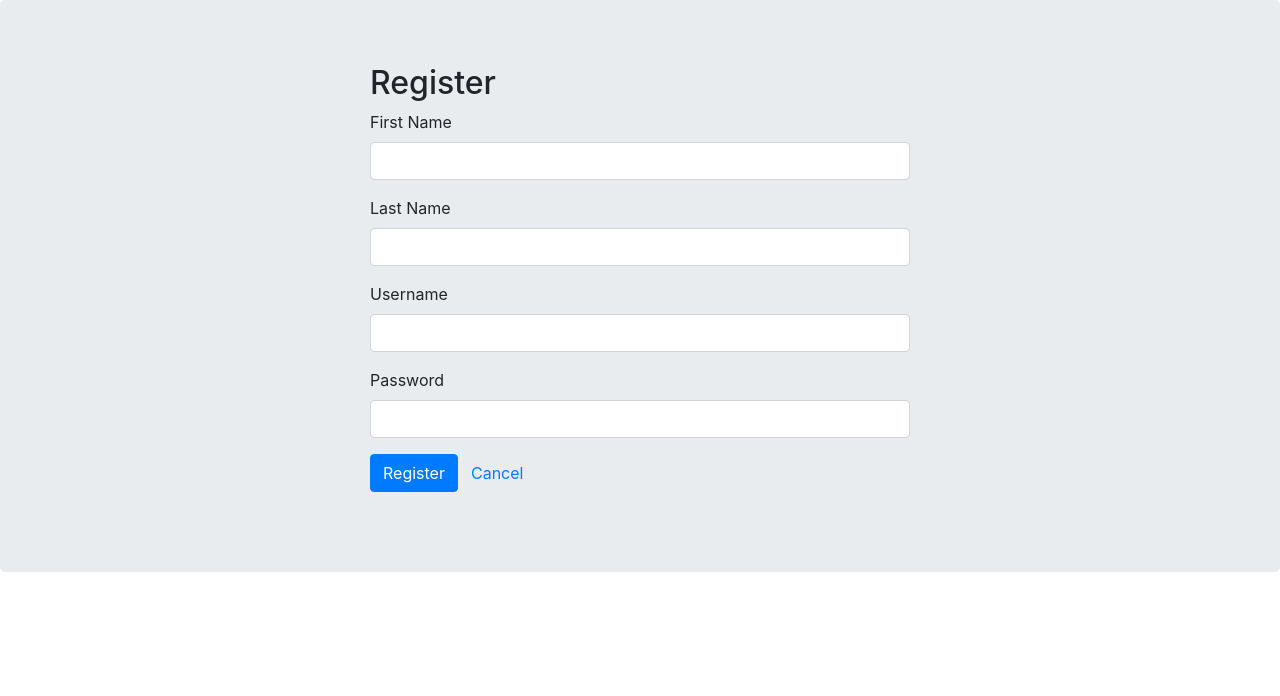
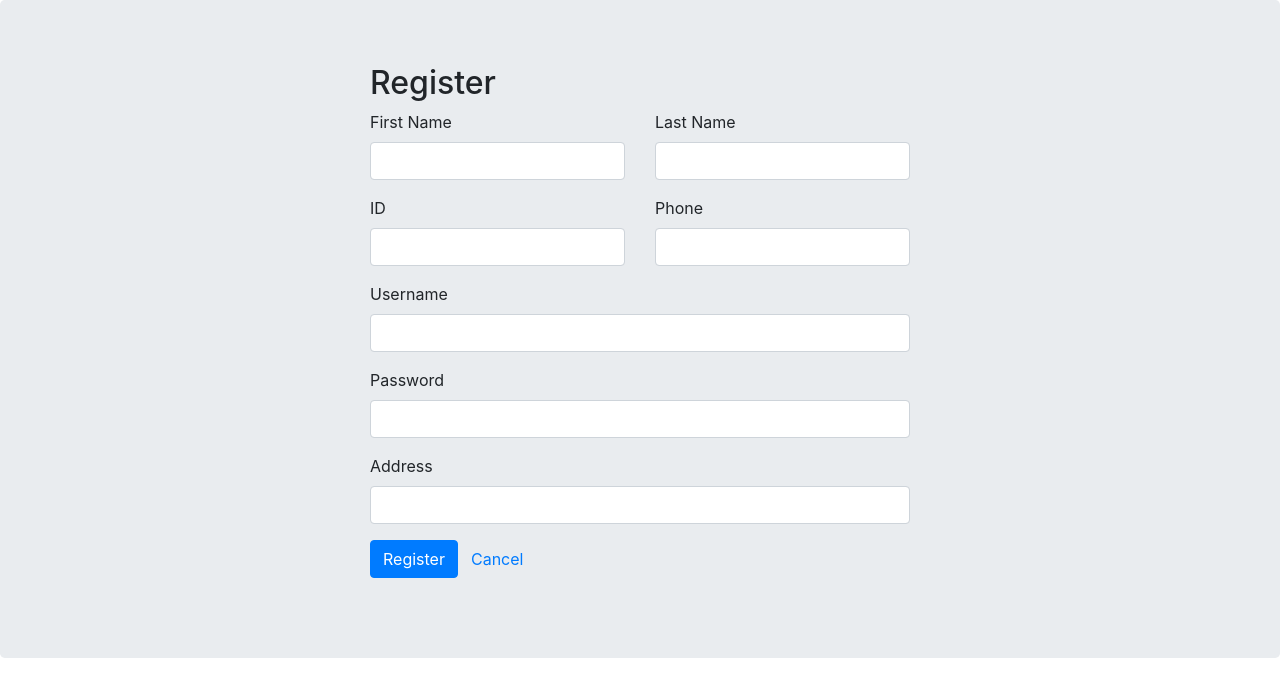
Before and after one commit to bakkim05/GasStationPharmacy, an Angular app: page /register in a window 1280 px wide. Shown: the top 696 px of the page. Built offline with nearby package versions, Linux system fonts and the light colour scheme.

Commit message:
Añadidos los demas campos del registro

```diff
--- a/src/app/_models/user.ts
+++ b/src/app/_models/user.ts
@@ -4,5 +4,9 @@ export class User {
     password: string;
     firstName: string;
     lastName: string;
+    cedula: string;
+    fechaNacimiento: string;
+    phone: string;
+    dir: string;
     token: string;
 }
--- a/src/app/home/home.component.html
+++ b/src/app/home/home.component.html
@@ -3,7 +3,7 @@
 <h3>All registered users:</h3>
 <ul>
     <li *ngFor="let user of users">
-        {{user.username}} ({{user.firstName}} {{user.lastName}})
+        {{user.username}} ({{user.firstName}} {{user.lastName}} {{user.cedula}} {{user.phone}} )
         - <a (click)="deleteUser(user.id)" class="text-danger">Delete</a>
     </li>
 </ul>
--- a/src/app/register/register.component.html
+++ b/src/app/register/register.component.html
@@ -1,20 +1,40 @@
 <h2>Register</h2>
 <form [formGroup]="registerForm" (ngSubmit)="onSubmit()">
-    <div class="form-group">
+    <div class="row">
+        <div class="form-group col s6"> <!--First Name-->
             <label for="firstName">First Name</label>
             <input type="text" formControlName="firstName" class="form-control" [ngClass]="{ 'is-invalid': submitted && f.firstName.errors }" />
             <div *ngIf="submitted && f.firstName.errors" class="invalid-feedback">
                 <div *ngIf="f.firstName.errors.required">First Name is required</div>
             </div>
         </div>
-    <div class="form-group">
+        <div class="form-group col s6"> <!--Last Name-->
             <label for="lastName">Last Name</label>
             <input type="text" formControlName="lastName" class="form-control" [ngClass]="{ 'is-invalid': submitted && f.lastName.errors }" />
             <div *ngIf="submitted && f.lastName.errors" class="invalid-feedback">
                 <div *ngIf="f.lastName.errors.required">Last Name is required</div>
             </div>
         </div>
-    <div class="form-group">
+    </div>
+    <div class="row">
+        <div class="form-group col s6"> <!--cedula-->
+            <label for="cedula">ID</label>
+            <input type="number" formControlName="cedula" class="form-control" [ngClass]="{ 'is-invalid': submitted && f.cedula.errors }" />
+            <div *ngIf="submitted && f.cedula.errors" class="invalid-feedback">
+                <div *ngIf="f.cedula.errors.required">ID is required</div>
+                <div *ngIf="f.cedula.errors.minlength">ID must be at least 8 characters</div>
+            </div>
+        </div>
+        <div class="form-group col s6">
+            <label for="phone">Phone</label>
+            <input type="tel" formControlName="phone" class="form-control" [ngClass]="{'is-invalid': submitted && f.phone.errors}" />
+            <div *ngIf="submitted && f.cedula.errors" class="invalid-feedback">
+                <div *ngIf="f.phone.errors.required">Phone is required</div>
+                <div *ngIf="f.phone.errors.minlenght">Phone must be at leat 8 digits</div>
+            </div>
+        </div>
+    </div>
+    <div class="form-group"> <!--user name-->
         <label for="username">Username</label>
         <input type="text" formControlName="username" class="form-control" [ngClass]="{ 'is-invalid': submitted && f.username.errors }" />
         <div *ngIf="submitted && f.username.errors" class="invalid-feedback">
@@ -22,11 +42,18 @@
         </div>
     </div>
     <div class="form-group">
-        <label for="password">Password</label>
+        <label for="password">Password</label> <!--password-->
         <input type="password" formControlName="password" class="form-control" [ngClass]="{ 'is-invalid': submitted && f.password.errors }" />
         <div *ngIf="submitted && f.password.errors" class="invalid-feedback">
             <div *ngIf="f.password.errors.required">Password is required</div>
             <div *ngIf="f.password.errors.minlength">Password must be at least 6 characters</div>
+        </div>
+    </div>
+    <div class="form-group">
+        <label for="dir">Address</label>
+        <input class="form-control" type="text" formControlName="dir" [ngClass]="{'is-invalid': submitted && f.dir.errors}" />
+        <div *ngIf="submitted && f.dir.errors">
+            <div *ngIf="f.dir.errors.required">Address is required</div>
         </div>
     </div>
     <div class="form-group">
--- a/src/app/register/register.component.ts
+++ b/src/app/register/register.component.ts
@@ -29,7 +29,10 @@ export class RegisterComponent implements OnInit {
             firstName: ['', Validators.required],
             lastName: ['', Validators.required],
             username: ['', Validators.required],
-            password: ['', [Validators.required, Validators.minLength(6)]]
+            password: ['', [Validators.required, Validators.minLength(6)]],
+            cedula: ['', [Validators.required, Validators.minLength(8)]],
+            phone: ['', [Validators.required, Validators.minLength(8)]],
+            dir:['', Validators.required]
         });
     }
 
```
Lines whose indentation alone changed are shown as unchanged.
